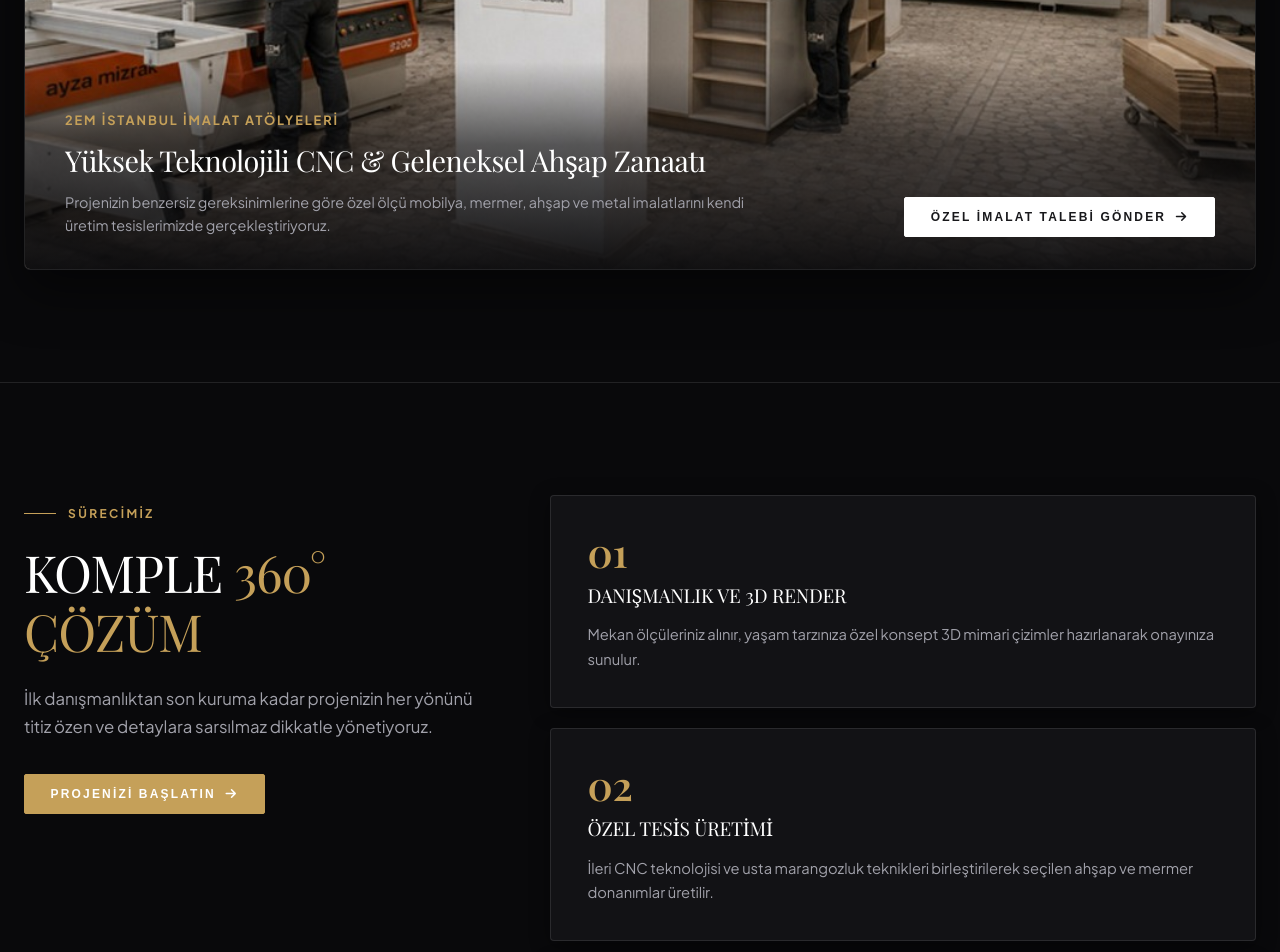
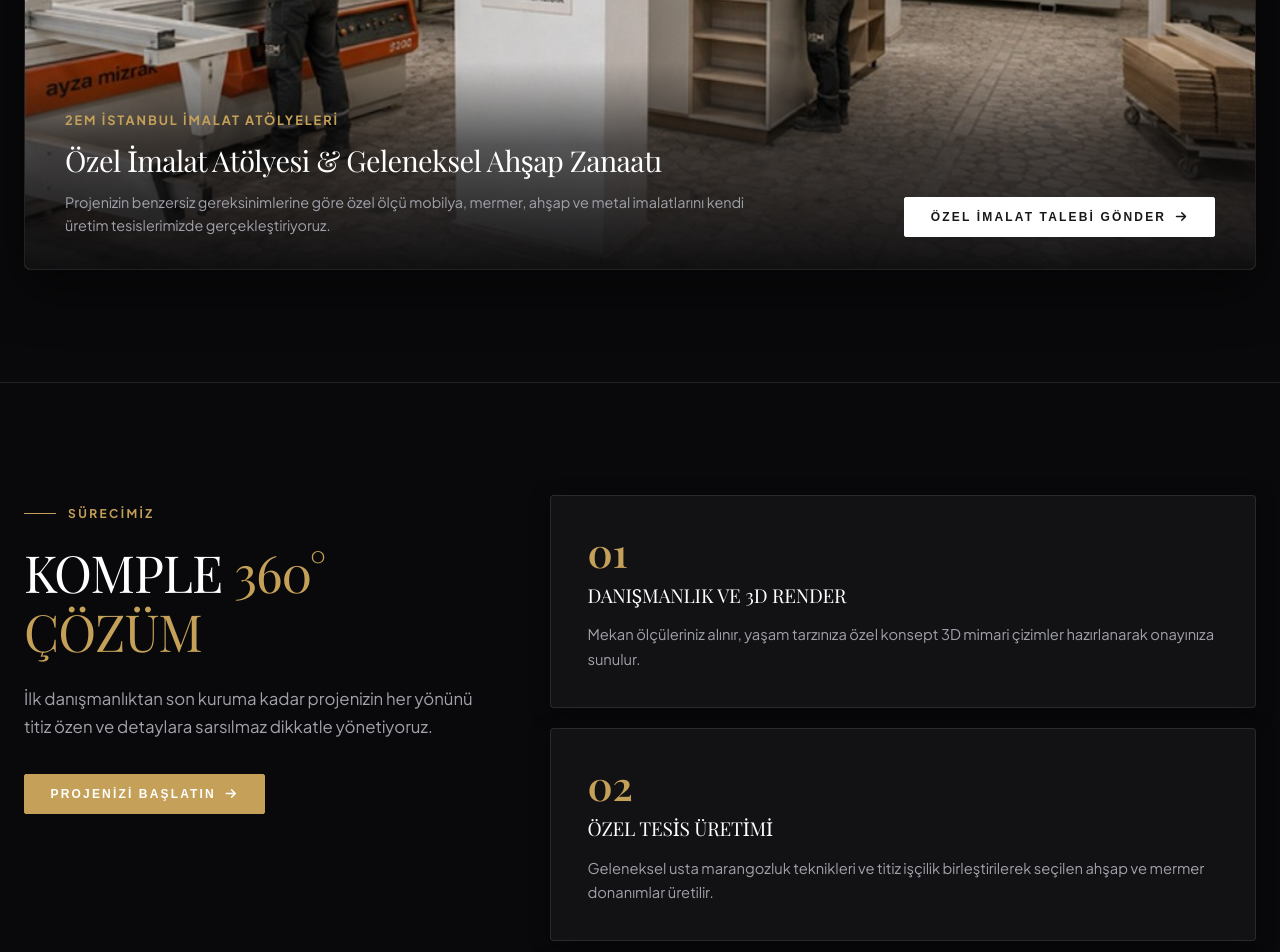
Before and after one commit to cerenonder/2EM, a website: page index.html in a window 1280 px wide. Shown: the part 4100-5052 px from the top of the page. Drawn offline with nearby package versions, Linux system fonts and the light colour scheme; a web font is replaced by a local one.

Commit message:
Remove all CNC references from factory section and process steps

```diff
--- a/index.html
+++ b/index.html
@@ -218,7 +218,7 @@
           <div style="display: flex; flex-wrap: wrap; justify-content: space-between; align-items: flex-end; gap: 1.5rem;">
             <div>
               <span style="color: var(--accent-gold); font-size: 0.8rem; font-weight: 700; text-transform: uppercase; letter-spacing: 0.15em; display: block; margin-bottom: 0.4rem;" data-tr="2EM İSTANBUL İMALAT ATÖLYELERİ" data-en="2EM ISTANBUL MANUFACTURING WORKSHOPS">2EM İSTANBUL İMALAT ATÖLYELERİ</span>
-              <h3 class="factory-title" style="font-size: 1.8rem; color: #fff; margin-bottom: 0.5rem;" data-tr="Yüksek Teknolojili CNC & Geleneksel Ahşap Zanaatı" data-en="High-Tech CNC & Traditional Woodworking">Yüksek Teknolojili CNC & Geleneksel Ahşap Zanaatı</h3>
+              <h3 class="factory-title" style="font-size: 1.8rem; color: #fff; margin-bottom: 0.5rem;" data-tr="Özel İmalat Atölyesi & Geleneksel Ahşap Zanaatı" data-en="Bespoke Production & Traditional Woodworking">Özel İmalat Atölyesi & Geleneksel Ahşap Zanaatı</h3>
               <p style="font-size: 0.9rem; color: var(--text-muted); max-width: 680px;" data-tr="Projenizin benzersiz gereksinimlerine göre özel ölçü mobilya, mermer, ahşap ve metal imalatlarını kendi üretim tesislerimizde gerçekleştiriyoruz." data-en="We craft custom furniture, marble, wood, and metal fabrications tailored to your project's unique requirements in our own manufacturing facilities.">Projenizin benzersiz gereksinimlerine göre özel ölçü mobilya, mermer, ahşap ve metal imalatlarını kendi üretim tesislerimizde gerçekleştiriyoruz.</p>
             </div>
             <div style="width: 100%; max-width: max-content;">
@@ -269,9 +269,9 @@
             <h3 class="step-title" data-tr="Özel Tesis Üretimi" data-en="Bespoke Factory Crafting">Özel Tesis Üretimi
             </h3>
             <p class="step-desc"
-              data-tr="İleri CNC teknolojisi ve usta marangozluk teknikleri birleştirilerek seçilen ahşap ve mermer donanımlar üretilir."
-              data-en="Precision CNC programming combined with traditional joinery technique turns selected marble and solid woods into furniture.">
-              İleri CNC teknolojisi ve usta marangozluk teknikleri birleştirilerek seçilen ahşap ve mermer donanımlar
+              data-tr="Geleneksel usta marangozluk teknikleri ve titiz işçilik birleştirilerek seçilen ahşap ve mermer donanımlar üretilir."
+              data-en="Traditional joinery techniques combined with fine craftsmanship turn selected marble and solid woods into furniture.">
+              Geleneksel usta marangozluk teknikleri ve titiz işçilik birleştirilerek seçilen ahşap ve mermer donanımlar
               üretilir.
             </p>
           </div>
```
